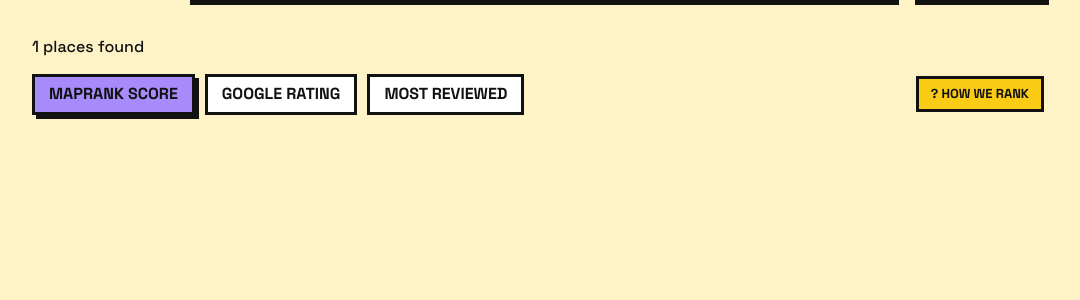
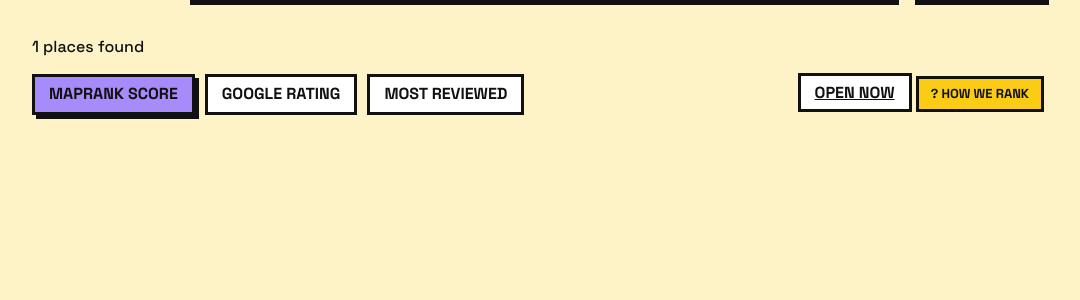
Before and after one commit to sherinawij/google-places-ranker, a Flask app: template frontend/templates/search.html in a window 1280 px wide. Shown: the part 82-382 px from the top of the page, without its empty margins (102-1182 px from the left). Run offline with Flask 3, Linux system fonts and the light colour scheme; the template is opened without the code that fills it: most values are stand-ins (such as "Sample title", 1, 10 or a date in 2020).

Commit message:
feat: add open hour feature and change cache result ttl to 15 mins

```diff
--- a/backend/app.py
+++ b/backend/app.py
@@ -29,6 +29,11 @@ def home():
 def places_search():
     start = time.perf_counter()
     query = request.args.get("query")
+    open_only = False
+    if request.args.get("open_now") == "true":
+        open_only = True
+    else:
+        open_only = False
     if not query or not query.strip():
         return render_template("home.html", error="Please enter a search query"), 400
     results = search_all(query)
@@ -36,13 +41,20 @@ def places_search():
     elapsed = time.perf_counter() - start
     print(f"Search took {elapsed:.4f} seconds")
     add_score(results)
+    if open_only:
+        new_results = []
+        for place in results:
+            if place["open_now"] == True:
+                new_results.append(place)
+                print(place)
+        results = new_results
     sorted_results = sorted(results, key=lambda place: place["score"] if place["score"] is not None else -1, reverse=True)
     top_places = sorted_results[:3]
     with ThreadPoolExecutor(max_workers=len(top_places) or 1) as executor:
         summaries = executor.map(summarize_place, top_places)
     for place, summary in zip(top_places, summaries):
         place['summary'] = summary
-    return render_template("search.html", results=sorted_results, query=query)
+    return render_template("search.html", results=sorted_results, query=query, open_only=open_only)
 
 @app.route("/summary", methods=['GET'])
 @limiter.limit("30 per minute")
--- a/backend/google_places.py
+++ b/backend/google_places.py
@@ -7,7 +7,7 @@ import json
 
 load_dotenv()
 api_key = os.getenv("GOOGLE_PLACES_API_KEY")
-
+RESULTS_TTL = 15 * 60
 url = "https://places.googleapis.com/v1/places:searchText"
 def search_places(query, page_token=None, max_tries=3):
     headers = {'Content-Type': 'application/json',
@@ -51,7 +51,7 @@ def search_all(query, max_pages=1):
         token = data.get("nextPageToken")
         if not token:
             break
-    redis_client.set(cache_key, json.dumps(results), ex=3600)
+    redis_client.set(cache_key, json.dumps(results), ex=RESULTS_TTL)
     return results
 
 def normalize(payload):
--- a/backend/summarize.py
+++ b/backend/summarize.py
@@ -8,7 +8,7 @@ api_key = os.getenv("GROQ_API_KEY")
 # fail fast on rate limits instead of the SDK's silent retries
 client = Groq(api_key=api_key, max_retries=0, timeout=10)
 MAX_REVIEW_CHARS = 400
-SUMMARY_TTL = 1 * 3600
+SUMMARY_TTL = 7 * 24 * 3600
 
 def summarize_place(place):
     cache_key = f"summary:{place.get('id')}"
--- a/frontend/templates/search.html
+++ b/frontend/templates/search.html
@@ -28,6 +28,11 @@
             <button type="button" class="btn tab" data-sort="review">MOST REVIEWED</button>
         </div>
         <div>
+            {% if open_only %}
+                <a class="btn tab active" href="/search?query={{ query | urlencode }}">OPEN NOW ✕</a>
+            {% else %}
+                <a class="btn tab" href="/search?query={{ query | urlencode }}&open_now=true">OPEN NOW</a>
+            {% endif %}
             <button type="button" class="btn tab how-btn" id="how-btn" aria-expanded="false" aria-controls="how-panel">? HOW WE RANK</button>
         </div>
     </div>
```
